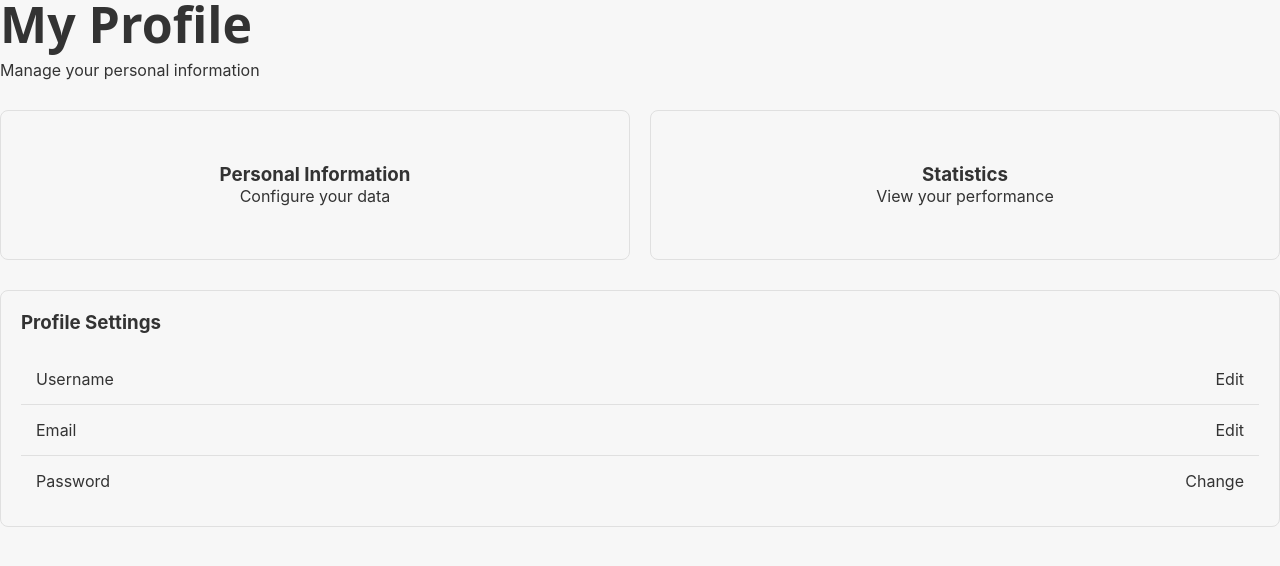
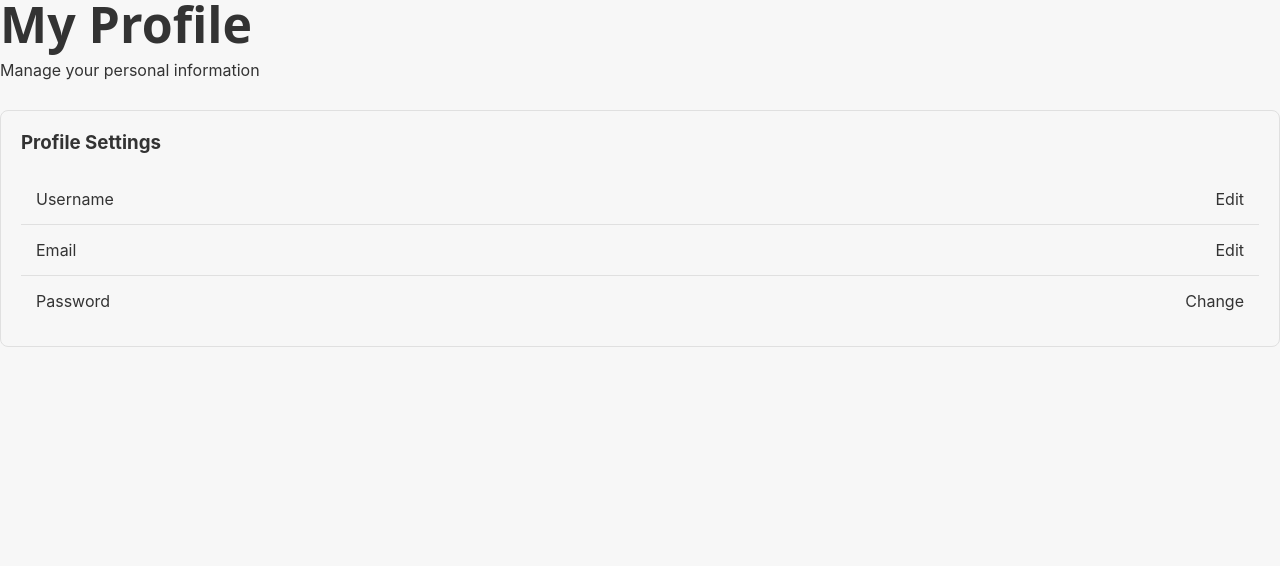
Before and after one commit to Reutherbrett/IU_ProjectSWE_QuizVentura, a PHP site: template pages/dashboard/meinProfil.php in a window 1280 px wide. Shown: the top 566 px of the page. Run offline with PHP 8.4, Linux system fonts and the light colour scheme; the template is opened without the code that fills it, so the values that code supplies are empty; some web fonts are replaced.

Commit message:
fix(refactoring): quiz-list renamed to page-list + quiz-item renamed to list-item

```diff
--- a/assets/css/style.css
+++ b/assets/css/style.css
@@ -194,14 +194,14 @@ body {
     box-shadow: 0 4px 12px rgba(0, 0, 0, 0.1);
 }
 
-.quiz-list {
+.page-list {
     background: var(--card-background);
     border: 1px solid var(--border-color);
     border-radius: 8px;
     padding: 20px;
 }
 
-.quiz-item {
+.list-item {
     padding: 15px;
     border-bottom: 1px solid var(--border-color);
     display: flex;
@@ -209,7 +209,7 @@ body {
     align-items: center;
 }
 
-.quiz-item:last-child {
+.list-item:last-child {
     border-bottom: none;
 }
 
@@ -383,7 +383,7 @@ body {
         margin-bottom: 10px;
     }
 
-    .quiz-list {
+    .page-list {
         margin-top: 20px;
     }
 
--- a/pages/dashboard/meinProfil.php
+++ b/pages/dashboard/meinProfil.php
@@ -10,32 +10,17 @@
     <p>Manage your personal information</p>
 </div>
 
-<div class="page-grid">
-    <div class="card">
-        <div style="text-align: center;">
-            <h3>Personal Information</h3>
-            <p>Configure your data</p>
-        </div>
-    </div>
-    <div class="card">
-        <div style="text-align: center;">
-            <h3>Statistics</h3>
-            <p>View your performance</p>
-        </div>
-    </div>
-</div>
-
-<div class="quiz-list">
+<div class="page-list">
     <h3 style="margin-bottom: 20px;">Profile Settings</h3>
-    <div class="quiz-item">
+    <div class="list-item">
         <span>Username</span>
         <span>Edit</span>
     </div>
-    <div class="quiz-item">
+    <div class="list-item">
         <span>Email</span>
         <span>Edit</span>
     </div>
-    <div class="quiz-item">
+    <div class="list-item">
         <span>Password</span>
         <span>Change</span>
     </div>
--- a/pages/lernen/alleKategorien.php
+++ b/pages/lernen/alleKategorien.php
@@ -71,7 +71,7 @@ $all_quizzes = [
                    font-weight: 600;
                    cursor: pointer;
                    transition: background-color 0.2s;">
-        ➕ Neue Kategorie erstellen
+        Neue Kategorie erstellen
     </button>
 </div>
 
```
